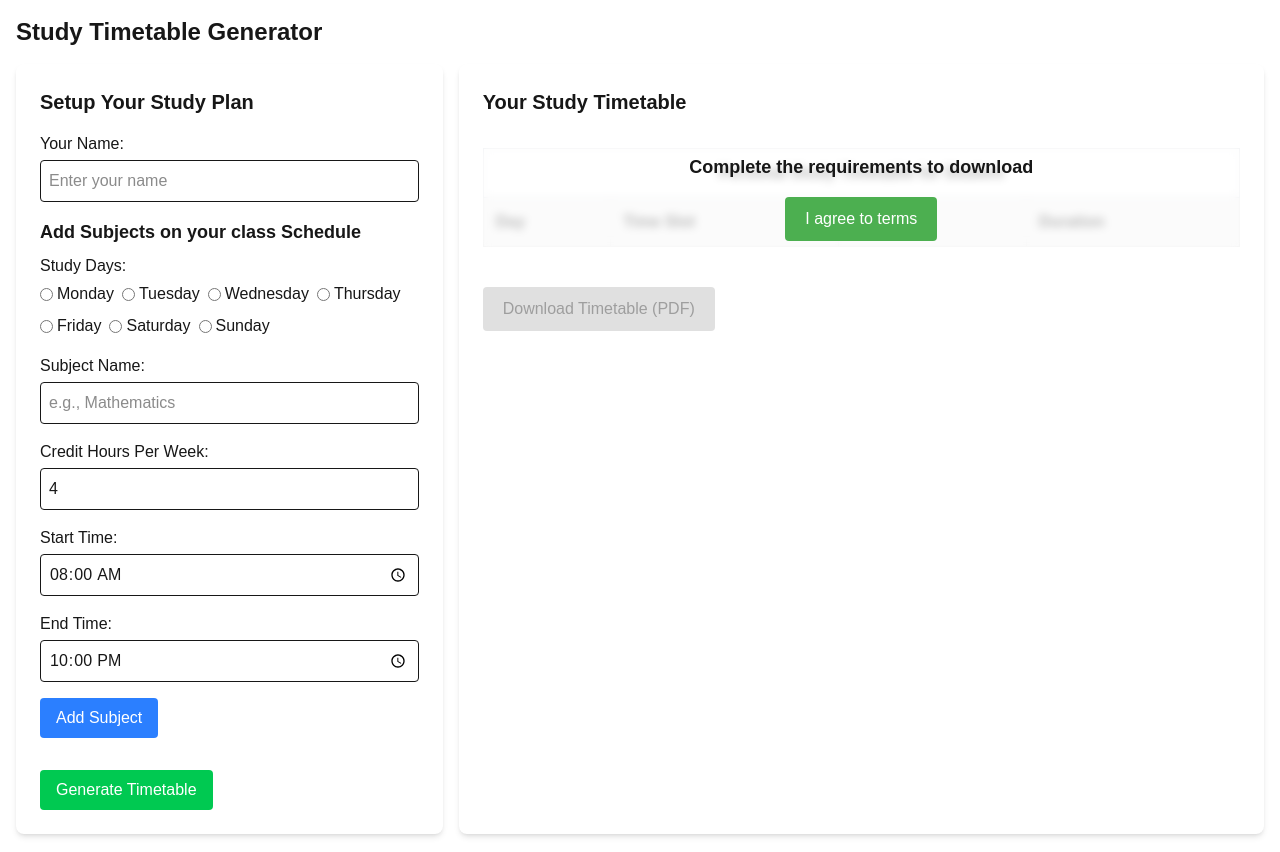
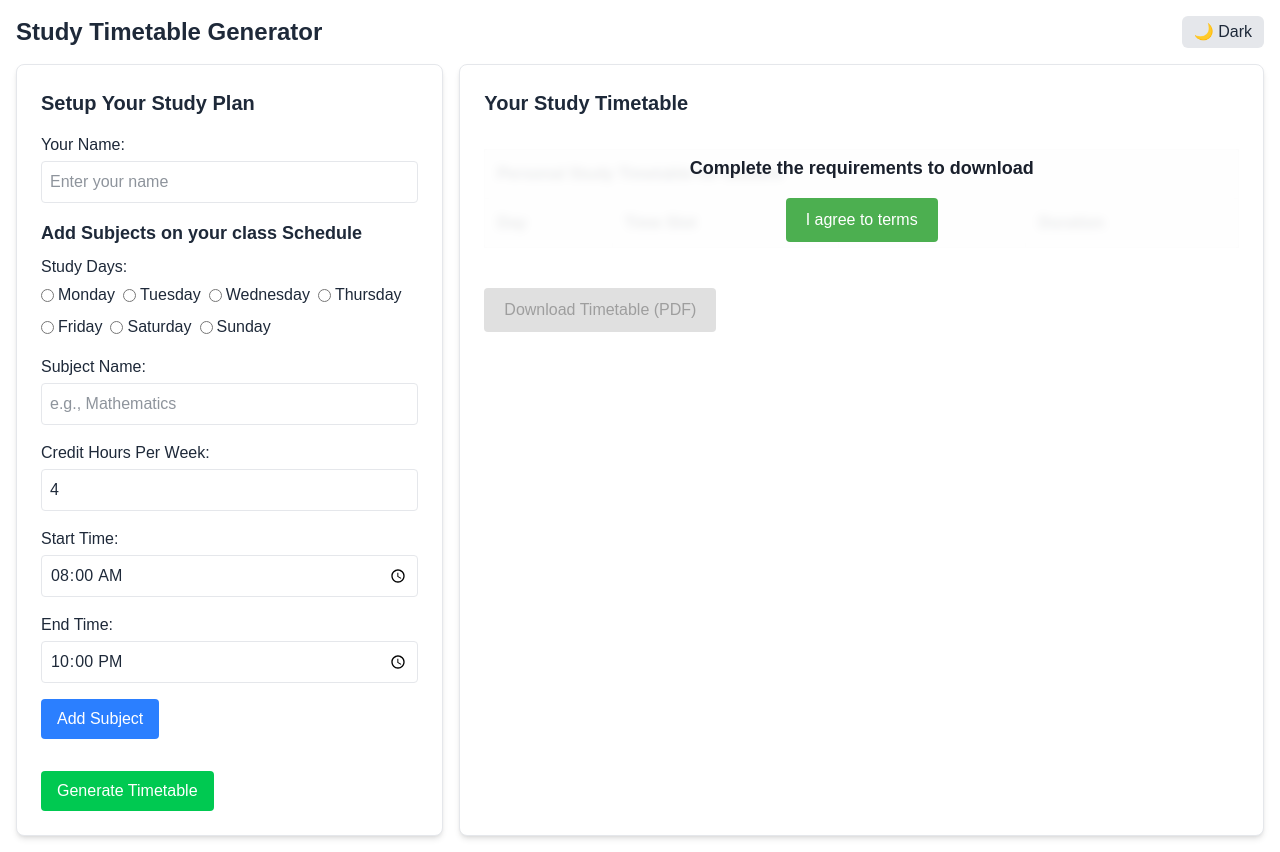
Before and after one commit to daCoolEric/smata, a Next.js app: page / in a window 1280 px wide. Built offline with nearby package versions, Linux system fonts and the light colour scheme.

Commit message:
added a dark theme to the app

```diff
--- a/app/components/TimetablePDF.jsx
+++ b/app/components/TimetablePDF.jsx
@@ -3,7 +3,7 @@ import React, { useState, useRef } from "react";
 import { jsPDF } from "jspdf";
 import html2canvas from "html2canvas";
 
-export default function TimetablePDF({ data, name }) {
+export default function TimetablePDF({ data, name, darkMode }) {
   const [canDownload, setCanDownload] = useState(false);
   const tableRef = useRef(null);
 
@@ -23,27 +23,30 @@ export default function TimetablePDF({ data, name }) {
     }
 
     try {
-      // Create a clone with simplified styling
       const tableClone = tableRef.current.cloneNode(true);
 
-      // Apply PDF-safe styling directly
+      // Apply PDF-safe styling based on dark mode
       tableClone.style.width = "100%";
       tableClone.style.borderCollapse = "collapse";
+      tableClone.style.backgroundColor = darkMode ? "#1a202c" : "#ffffff";
+      tableClone.style.color = darkMode ? "#e2e8f0" : "#1a202c";
 
       // Style th elements
       const thElements = tableClone.querySelectorAll("th");
       thElements.forEach((th) => {
-        th.style.backgroundColor = "#f2f2f2";
-        th.style.border = "1px solid #ddd";
+        th.style.backgroundColor = darkMode ? "#2d3748" : "#f2f2f2";
+        th.style.border = darkMode ? "1px solid #4a5568" : "1px solid #ddd";
         th.style.padding = "12px";
         th.style.textAlign = "left";
+        th.style.color = darkMode ? "#e2e8f0" : "#1a202c";
       });
 
       // Style td elements
       const tdElements = tableClone.querySelectorAll("td");
       tdElements.forEach((td) => {
-        td.style.border = "1px solid #ddd";
+        td.style.border = darkMode ? "1px solid #4a5568" : "1px solid #ddd";
         td.style.padding = "8px";
+        td.style.color = darkMode ? "#e2e8f0" : "#1a202c";
       });
 
       document.body.appendChild(tableClone);
@@ -53,6 +56,7 @@ export default function TimetablePDF({ data, name }) {
         scale: 2,
         logging: false,
         useCORS: true,
+        backgroundColor: darkMode ? "#1a202c" : "#ffffff",
       });
 
       const imgData = canvas.toDataURL("image/png");
@@ -68,71 +72,90 @@ export default function TimetablePDF({ data, name }) {
     }
   };
 
+  // Dynamic styles based on dark mode
+  const styles = {
+    container: {
+      position: "relative",
+      width: "100%",
+      maxWidth: "800px",
+      margin: "2rem auto",
+      color: darkMode ? "#e2e8f0" : "#1a202c",
+    },
+    table: {
+      width: "100%",
+      borderCollapse: "collapse",
+      marginBottom: "20px",
+      backgroundColor: darkMode ? "#1a202c" : "#ffffff",
+      color: darkMode ? "#e2e8f0" : "#1a202c",
+    },
+    headerCell: {
+      border: darkMode ? "1px solid #4a5568" : "1px solid #ddd",
+      padding: "12px",
+      textAlign: "left",
+      backgroundColor: darkMode ? "#2d3748" : "#f2f2f2",
+      color: darkMode ? "#e2e8f0" : "#1a202c",
+    },
+    cell: {
+      border: darkMode ? "1px solid #4a5568" : "1px solid #ddd",
+      padding: "8px",
+    },
+    overlay: {
+      position: "absolute",
+      inset: "0",
+      backdropFilter: "blur(4px)",
+      backgroundColor: darkMode
+        ? "rgba(26, 32, 44, 0.9)"
+        : "rgba(255,255,255,0.9)",
+      display: "flex",
+      flexDirection: "column",
+      alignItems: "center",
+      justifyContent: "center",
+      gap: "16px",
+      color: darkMode ? "#e2e8f0" : "#1a202c",
+    },
+    agreeButton: {
+      padding: "10px 20px",
+      backgroundColor: darkMode ? "#38a169" : "#4CAF50",
+      color: "white",
+      border: "none",
+      borderRadius: "4px",
+      cursor: "pointer",
+    },
+    downloadButton: {
+      padding: "10px 20px",
+      marginTop: "20px",
+      borderRadius: "4px",
+      transition: "background-color 0.3s",
+      ...(canDownload
+        ? {
+            backgroundColor: darkMode ? "#3182ce" : "#2196F3",
+            color: "white",
+            cursor: "pointer",
+          }
+        : {
+            backgroundColor: darkMode ? "#4a5568" : "#e0e0e0",
+            color: darkMode ? "#a0aec0" : "#9e9e9e",
+            cursor: "not-allowed",
+          }),
+    },
+  };
+
   return (
-    <div
-      style={{
-        position: "relative",
-        width: "100%",
-        maxWidth: "800px",
-        margin: "2rem auto",
-      }}
-    >
+    <div style={styles.container}>
       <div style={{ position: "relative" }}>
-        <table
-          ref={tableRef}
-          style={{
-            width: "100%",
-            borderCollapse: "collapse",
-            marginBottom: "20px",
-          }}
-        >
+        <table ref={tableRef} style={styles.table}>
           <thead>
             <tr>
-              <th
-                colSpan={4}
-                className="border border-gray-300 p-3 text-center mb-4"
-              >
+              <th colSpan={4} style={styles.headerCell}>
                 Personal Study Timetable for{" "}
-                <span className="font-semibold">{name || "Student"}</span>
+                <span style={{ fontWeight: "600" }}>{name || "Student"}</span>
               </th>
             </tr>
-            <tr style={{ backgroundColor: "#f2f2f2" }}>
-              <th
-                style={{
-                  border: "1px solid #ddd",
-                  padding: "12px",
-                  textAlign: "left",
-                }}
-              >
-                Day
-              </th>
-              <th
-                style={{
-                  border: "1px solid #ddd",
-                  padding: "12px",
-                  textAlign: "left",
-                }}
-              >
-                Time Slot
-              </th>
-              <th
-                style={{
-                  border: "1px solid #ddd",
-                  padding: "12px",
-                  textAlign: "left",
-                }}
-              >
-                Course
-              </th>
-              <th
-                style={{
-                  border: "1px solid #ddd",
-                  padding: "12px",
-                  textAlign: "left",
-                }}
-              >
-                Duration
-              </th>
+            <tr>
+              <th style={styles.headerCell}>Day</th>
+              <th style={styles.headerCell}>Time Slot</th>
+              <th style={styles.headerCell}>Course</th>
+              <th style={styles.headerCell}>Duration</th>
             </tr>
           </thead>
           <tbody>
@@ -144,23 +167,16 @@ export default function TimetablePDF({ data, name }) {
                       <td
                         rowSpan={sessions.length}
                         style={{
-                          border: "1px solid #ddd",
-                          padding: "8px",
+                          ...styles.cell,
                           fontWeight: "500",
                         }}
                       >
                         {day}
                       </td>
                     )}
-                    <td style={{ border: "1px solid #ddd", padding: "8px" }}>
-                      {session.timeSlot}
-                    </td>
-                    <td style={{ border: "1px solid #ddd", padding: "8px" }}>
-                      {session.course}
-                    </td>
-                    <td style={{ border: "1px solid #ddd", padding: "8px" }}>
-                      {session.time}
-                    </td>
+                    <td style={styles.cell}>{session.timeSlot}</td>
+                    <td style={styles.cell}>{session.course}</td>
+                    <td style={styles.cell}>{session.time}</td>
                   </tr>
                 ))}
               </React.Fragment>
@@ -169,32 +185,13 @@ export default function TimetablePDF({ data, name }) {
         </table>
 
         {!canDownload && (
-          <div
-            style={{
-              position: "absolute",
-              inset: "0",
-              backdropFilter: "blur(4px)",
-              backgroundColor: "rgba(255,255,255,0.7)",
-              display: "flex",
-              flexDirection: "column",
-              alignItems: "center",
-              justifyContent: "center",
-              gap: "16px",
-            }}
-          >
+          <div style={styles.overlay}>
             <p style={{ fontWeight: "bold", fontSize: "1.125rem" }}>
               Complete the requirements to download
             </p>
             <button
               onClick={() => setCanDownload(true)}
-              style={{
-                padding: "10px 20px",
-                backgroundColor: "#4CAF50",
-                color: "white",
-                border: "none",
-                borderRadius: "4px",
-                cursor: "pointer",
-              }}
+              style={styles.agreeButton}
             >
               I agree to terms
             </button>
@@ -205,23 +202,7 @@ export default function TimetablePDF({ data, name }) {
       <button
         onClick={handleDownload}
         disabled={!canDownload}
-        style={{
-          padding: "10px 20px",
-          marginTop: "20px",
-          borderRadius: "4px",
-          transition: "background-color 0.3s",
-          ...(canDownload
-            ? {
-                backgroundColor: "#2196F3",
-                color: "white",
-                cursor: "pointer",
-              }
-            : {
-                backgroundColor: "#e0e0e0",
-                color: "#9e9e9e",
-                cursor: "not-allowed",
-              }),
-        }}
+        style={styles.downloadButton}
       >
         Download Timetable (PDF)
       </button>
--- a/app/page.js
+++ b/app/page.js
@@ -4,6 +4,7 @@ import { generateTimetable } from "./logic/generateTimetable";
 import TimetablePDF from "./components/TimetablePDF";
 
 const TimetableGenerator = () => {
+  const [darkMode, setDarkMode] = useState(false);
   const [name, setName] = useState("");
   const [startTime, setStartTime] = useState("08:00");
   const [startTimePeriod, setStartTimePeriod] = useState("");
@@ -41,6 +42,10 @@ const TimetableGenerator = () => {
     "#f1c40f",
     "#e67e22",
   ];
+
+  const toggleDarkMode = () => {
+    setDarkMode(!darkMode);
+  };
 
   const handleStartTime = (e) => {
     const timeValue = e.target.value;
@@ -101,7 +106,6 @@ const TimetableGenerator = () => {
     }
 
     if (!selectedDay) {
-      // Changed from checking days object to selectedDay
       alert("Please select a day for study");
       return;
     }
@@ -110,14 +114,14 @@ const TimetableGenerator = () => {
       name: subjectName,
       duration: `${startTimePeriod} - ${endTimePeriod}`,
       weeklyHours,
-      days: [selectedDay.charAt(0).toUpperCase() + selectedDay.slice(1)], // Convert to array with single day
+      days: [selectedDay.charAt(0).toUpperCase() + selectedDay.slice(1)],
       color: colors[subjects.length % colors.length],
     };
 
     setSubjects([...subjects, newSubject]);
     setSubjectName("");
     setWeeklyHours(4);
-    setSelectedDay(""); // Reset selection after adding
+    setSelectedDay("");
   };
 
   const removeSubject = (index) => {
@@ -127,7 +131,6 @@ const TimetableGenerator = () => {
 
   const tableRef = useRef(null);
 
-  // Helper functions outside the main function
   function convertToClassSchedule(courses) {
     const dayMap = {
       Mon: "Monday",
@@ -195,7 +198,6 @@ const TimetableGenerator = () => {
       .padStart(2, "0")}`;
   }
 
-  // Main function that uses the timetable generation logic
   const handleGenerateTimetable = () => {
     const inputCourses = subjects;
     const { classSchedule, courseCredits } =
@@ -204,19 +206,53 @@ const TimetableGenerator = () => {
     console.log("Class Schedule:", classSchedule);
     console.log("Course Credits:", courseCredits);
 
-    // Call the actual timetable generator (imported from another file)
     const timetable = generateTimetable(courseCredits, classSchedule);
     console.log("Generated Timetable:", timetable);
     setTable([...table, ...timetable.timetable]);
   };
 
+  // Dark mode classes
+  const bgColor = darkMode ? "bg-gray-900" : "bg-white";
+  const textColor = darkMode ? "text-gray-100" : "text-gray-800";
+  const cardBg = darkMode ? "bg-gray-800" : "bg-white";
+  const borderColor = darkMode ? "border-gray-700" : "border-gray-200";
+  const inputBg = darkMode ? "bg-gray-700 text-white" : "bg-white";
+  const buttonPrimary = darkMode
+    ? "bg-blue-600 hover:bg-blue-700"
+    : "bg-blue-500 hover:bg-blue-600";
+  const buttonDanger = darkMode
+    ? "bg-red-600 hover:bg-red-700"
+    : "bg-red-500 hover:bg-red-600";
+  const buttonSuccess = darkMode
+    ? "bg-green-600 hover:bg-green-700"
+    : "bg-green-500 hover:bg-green-600";
+
   return (
+    <div
+      className={`min-h-screen ${bgColor} ${textColor} transition-colors duration-300`}
+    >
       <div className="container mx-auto p-4">
-      <h1 className="text-2xl font-bold mb-4">Study Timetable Generator</h1>
+        <div className="flex justify-between items-center mb-4">
+          <h1 className="text-2xl font-bold">Study Timetable Generator</h1>
+          <button
+            onClick={toggleDarkMode}
+            className={`px-3 py-1 rounded-md ${
+              darkMode
+                ? "bg-gray-700 text-yellow-300"
+                : "bg-gray-200 text-gray-800"
+            }`}
+          >
+            {darkMode ? "☀️ Light" : "🌙 Dark"}
+          </button>
+        </div>
 
         <div className="flex flex-wrap gap-4">
-        <div className="flex-1 min-w-[300px] bg-white p-6 rounded-lg shadow-md">
-          <h2 className="text-xl font-semibold mb-4">Setup Your Study Plan</h2>
+          <div
+            className={`flex-1 min-w-[300px] ${cardBg} p-6 rounded-lg shadow-md ${borderColor} border`}
+          >
+            <h2 className="text-xl font-semibold mb-4">
+              Setup Your Study Plan
+            </h2>
 
             <div className="mb-4">
               <label className="block font-medium mb-1">Your Name:</label>
@@ -224,7 +260,7 @@ const TimetableGenerator = () => {
                 type="text"
                 value={name}
                 onChange={(e) => setName(e.target.value)}
-              className="w-full p-2 border rounded"
+                className={`w-full p-2 border rounded ${borderColor} ${inputBg}`}
                 placeholder="Enter your name"
               />
             </div>
@@ -243,6 +279,7 @@ const TimetableGenerator = () => {
                       name="day-selection"
                       checked={selectedDay === day}
                       onChange={() => setSelectedDay(day)}
+                      className={darkMode ? "accent-blue-400" : ""}
                     />
                     <label htmlFor={`day-${day}`}>{dayLabels[day]}</label>
                   </div>
@@ -255,7 +292,7 @@ const TimetableGenerator = () => {
                 type="text"
                 value={subjectName}
                 onChange={(e) => setSubjectName(e.target.value)}
-              className="w-full p-2 border rounded"
+                className={`w-full p-2 border rounded ${borderColor} ${inputBg}`}
                 placeholder="e.g., Mathematics"
               />
             </div>
@@ -268,7 +305,7 @@ const TimetableGenerator = () => {
                 type="number"
                 value={weeklyHours}
                 onChange={(e) => setWeeklyHours(parseInt(e.target.value))}
-              className="w-full p-2 border rounded"
+                className={`w-full p-2 border rounded ${borderColor} ${inputBg}`}
                 min="1"
                 max="40"
               />
@@ -279,7 +316,7 @@ const TimetableGenerator = () => {
                 type="time"
                 value={startTime}
                 onChange={handleStartTime}
-              className="w-full p-2 border rounded"
+                className={`w-full p-2 border rounded ${borderColor} ${inputBg}`}
               />
             </div>
 
@@ -289,13 +326,13 @@ const TimetableGenerator = () => {
                 type="time"
                 value={endTime}
                 onChange={handleEndTime}
-              className="w-full p-2 border rounded"
+                className={`w-full p-2 border rounded ${borderColor} ${inputBg}`}
               />
             </div>
 
             <button
               onClick={addSubject}
-            className="bg-blue-500 text-white px-4 py-2 rounded hover:bg-blue-600"
+              className={`text-white px-4 py-2 rounded ${buttonPrimary}`}
             >
               Add Subject
             </button>
@@ -304,18 +341,18 @@ const TimetableGenerator = () => {
               {subjects.map((subject, index) => (
                 <div
                   key={index}
-                className="flex items-center justify-between p-2 mb-2 border-l-4"
+                  className={`flex items-center justify-between p-2 mb-2 border-l-4 ${borderColor}`}
                   style={{ borderColor: subject.color }}
                 >
                   <div>
-                  <strong>{subject.name}</strong> ({subject.weeklyHours} credit
-                  hours)
+                    <strong>{subject.name}</strong> ({subject.weeklyHours}{" "}
+                    credit hours)
                     <br />
                     {subject.duration} on {subject.days.join(", ")}
                   </div>
                   <button
                     onClick={() => removeSubject(index)}
-                  className="bg-red-500 text-white px-2 py-1 rounded hover:bg-red-600"
+                    className={`text-white px-2 py-1 rounded ${buttonDanger}`}
                   >
                     Remove
                   </button>
@@ -325,23 +362,18 @@ const TimetableGenerator = () => {
 
             <button
               onClick={handleGenerateTimetable}
-            className="bg-green-500 text-white px-4 py-2 rounded hover:bg-green-600 mt-4"
+              className={`text-white px-4 py-2 rounded ${buttonSuccess} mt-4`}
             >
               Generate Timetable
             </button>
           </div>
 
-        <div className="flex-2 min-w-[500px] bg-white p-6 rounded-lg shadow-md">
+          <div
+            className={`flex-2 min-w-[500px] ${cardBg} p-6 rounded-lg shadow-md ${borderColor} border`}
+          >
             <h2 className="text-xl font-semibold mb-4">Your Study Timetable</h2>
-
-          <TimetablePDF data={table} name={name} />
-
-          {/* <button
-            onClick={printTimetable}
-            className="bg-green-500 text-white px-4 py-2 rounded hover:bg-green-600 mt-4"
-          >
-            Print Timetable
-          </button> */}
+            <TimetablePDF data={table} name={name} darkMode={darkMode} />
+          </div>
         </div>
       </div>
     </div>
```
Lines whose indentation alone changed are shown as unchanged.
